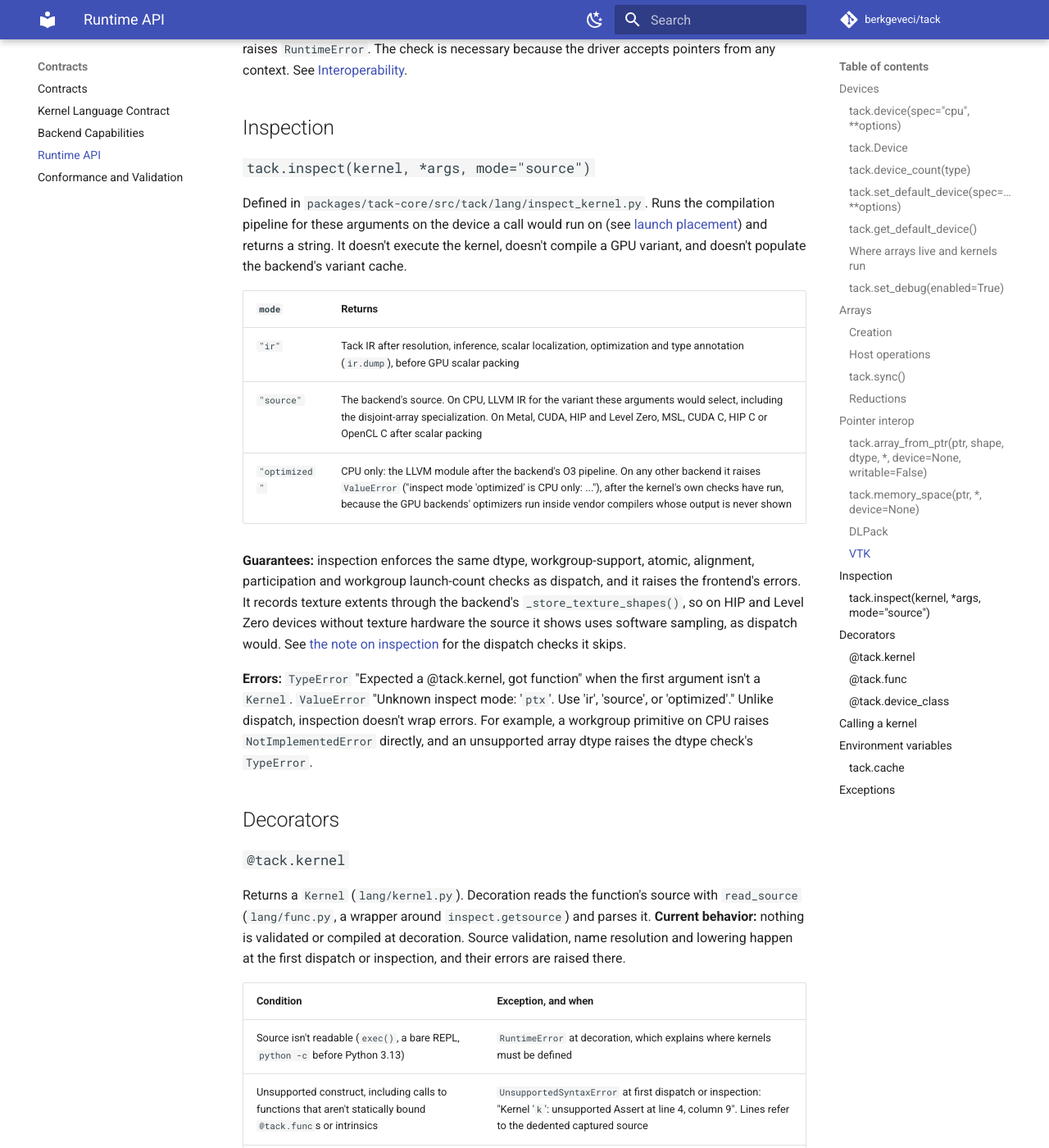
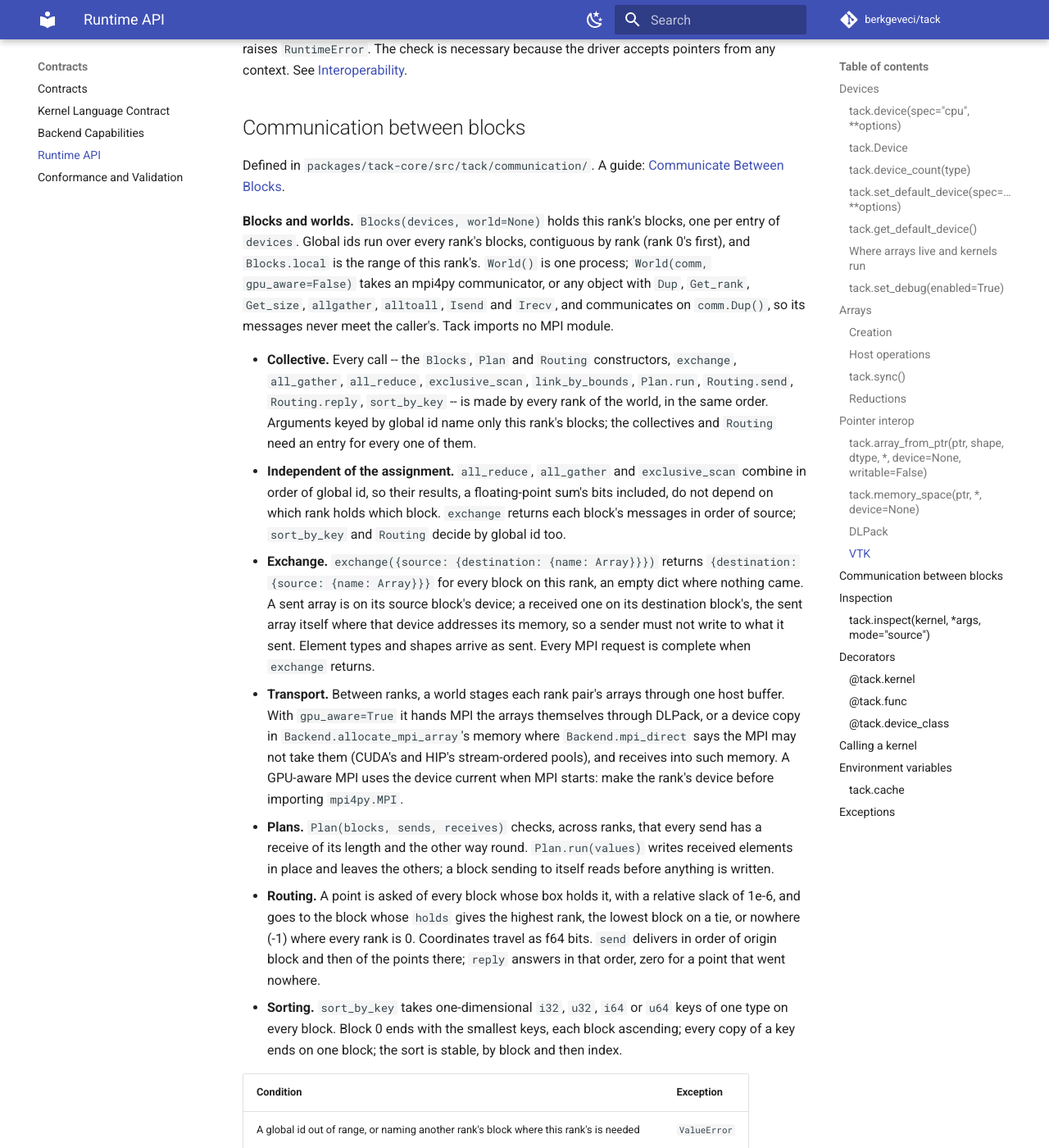
Before and after one commit to berkgeveci/tack, an MkDocs documentation site: the page built from docs/contracts/runtime-api.md, in a window 1280 px wide and 1400 px high, scrolled down 13351 px. Shown: the whole window at 82% size. Built offline with MkDocs 1.6.1 and Material for MkDocs 9.7.7, drawn with Linux system fonts in a browser that asks for light colours; comment, search, counter and statistics services are not loaded; the version menu is left out; some of the changed text lies outside the part shown.

Commit message:
Docs: Communicate Between Blocks, and tack.communication's contract
A Visualization Guide chapter on writing an algorithm over pieces with
tack.communication: blocks and worlds, collectives in global-id order,
exchange and link_by_bounds; a ghost Plan that makes a diffusion over
blocks give the whole line's bits, and Routing sampling the result at
points each block chooses; sort_by_key, every copy of a key on one block,
values naming where each came from. The three examples run in
validate.py, and unchanged but for the world under mpiexec (1, 2 and 3
ranks checked).

The Runtime API contract gains a Communication section: every call is
collective, results do not depend on how blocks are assigned to ranks,
what exchange, Plan, Routing, sort_by_key and the transport guarantee,
and the errors. Blocks.rank_of and Blocks.device say more; the API page,
Algorithms Across Pieces and the guide's index link the chapter.

```diff
--- a/docs/contracts/runtime-api.md
+++ b/docs/contracts/runtime-api.md
@@ -450,6 +450,72 @@ raises `RuntimeError`. The
 check is necessary because the driver accepts pointers from any context.
 See [Interoperability](../design/interoperability.md).
 
+## Communication between blocks
+
+Defined in `packages/tack-core/src/tack/communication/`. A guide:
+[Communicate Between Blocks](../vis-guide/14-communication.md).
+
+**Blocks and worlds.** `Blocks(devices, world=None)` holds this rank's
+blocks, one per entry of `devices`. Global ids run over every rank's
+blocks, contiguous by rank (rank 0's first), and `Blocks.local` is the
+range of this rank's. `World()` is one process; `World(comm, gpu_aware=False)`
+takes an mpi4py communicator, or any object with `Dup`, `Get_rank`,
+`Get_size`, `allgather`, `alltoall`, `Isend` and `Irecv`, and communicates
+on `comm.Dup()`, so its messages never meet the caller's. Tack imports no
+MPI module.
+
+- **Collective.** Every call -- the `Blocks`, `Plan` and `Routing`
+  constructors, `exchange`, `all_gather`, `all_reduce`, `exclusive_scan`,
+  `link_by_bounds`, `Plan.run`, `Routing.send`, `Routing.reply`,
+  `sort_by_key` -- is made by every rank of the world, in the same order.
+  Arguments keyed by global id name only this rank's blocks; the
+  collectives and `Routing` need an entry for every one of them.
+- **Independent of the assignment.** `all_reduce`, `all_gather` and
+  `exclusive_scan` combine in order of global id, so their results, a
+  floating-point sum's bits included, do not depend on which rank holds
+  which block. `exchange` returns each block's messages in order of source;
+  `sort_by_key` and `Routing` decide by global id too.
+- **Exchange.** `exchange({source: {destination: {name: Array}}})` returns
+  `{destination: {source: {name: Array}}}` for every block on this rank,
+  an empty dict where nothing came. A sent array is on its source block's
+  device; a received one on its destination block's, the sent array itself
+  where that device addresses its memory, so a sender must not write to
+  what it sent. Element types and shapes arrive as sent. Every MPI request
+  is complete when `exchange` returns.
+- **Transport.** Between ranks, a world stages each rank pair's arrays
+  through one host buffer. With `gpu_aware=True` it hands MPI the arrays
+  themselves through DLPack, or a device copy in
+  `Backend.allocate_mpi_array`'s memory where `Backend.mpi_direct` says
+  the MPI may not take them (CUDA's and HIP's stream-ordered pools), and
+  receives into such memory. A GPU-aware MPI uses the device current when
+  MPI starts: make the rank's device before importing `mpi4py.MPI`.
+- **Plans.** `Plan(blocks, sends, receives)` checks, across ranks, that
+  every send has a receive of its length and the other way round.
+  `Plan.run(values)` writes received elements in place and leaves the
+  others; a block sending to itself reads before anything is written.
+- **Routing.** A point is asked of every block whose box holds it, with a
+  relative slack of 1e-6, and goes to the block whose `holds` gives the
+  highest rank, the lowest block on a tie, or nowhere (-1) where every
+  rank is 0. Coordinates travel as f64 bits. `send` delivers in order of
+  origin block and then of the points there; `reply` answers in that
+  order, zero for a point that went nowhere.
+- **Sorting.** `sort_by_key` takes one-dimensional `i32`, `u32`, `i64` or
+  `u64` keys of one type on every block. Block 0 ends with the smallest
+  keys, each block ascending; every copy of a key ends on one block; the
+  sort is stable, by block and then index.
+
+| Condition | Exception |
+|---|---|
+| A global id out of range, or naming another rank's block where this rank's is needed | `ValueError` |
+| A collective or `Routing` missing an entry for one of this rank's blocks | `ValueError` |
+| A message or value that is not a dict of names to Tack arrays, or a structure of arrays | `TypeError` |
+| An array not on its block's device | `ValueError` |
+| A `Plan` whose sends and receives disagree in length across blocks | `ValueError` |
+| `Plan.run` with element types that differ between blocks | `TypeError` |
+| `sort_by_key` keys of another type, or of different types on different blocks | `TypeError` |
+| `all_reduce` with an operation other than `"sum"`, `"min"` or `"max"` | `ValueError` |
+| `World(gpu_aware=True)` without a communicator | `ValueError` |
+
 ## Inspection
 
 ### `tack.inspect(kernel, *args, mode="source")`
--- a/mkdocs.yml
+++ b/mkdocs.yml
@@ -157,6 +157,7 @@ nav:
       - Data in Pieces:
           - Work with Data in Pieces: vis-guide/07-partitioned.md
           - Algorithms Across Pieces: vis-guide/09-pieces-across.md
+          - Communicate Between Blocks: vis-guide/14-communication.md
       - Worked Examples: vis-guide/examples.md
       - Reference:
           - Dataset API: vis-guide/reference/dataset-api.md
```
Also changed, not shown: CHANGELOG.md (+8 -0 lines), docs/reference/api.md (+5 -1 lines), docs/vis-guide/09-pieces-across.md (+3 -0 lines), docs/vis-guide/14-communication.md (added, +313 -0 lines), docs/vis-guide/index.md (+1 -0 lines), 1 other file.
